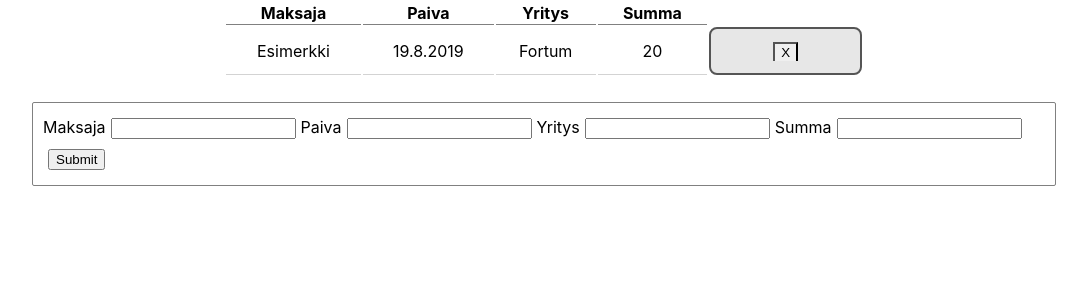
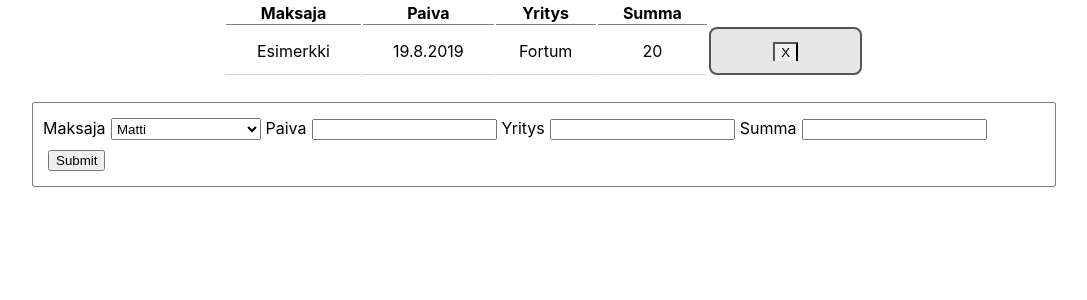
Before and after one commit to vruokon/soj_ryhmatyo_react, a React (Create React App) app: page / in a window 1280 px wide. Shown: the top 300 px of the page, without its empty margins (96-1183 px from the left). Built offline with nearby package versions, Linux system fonts and the light colour scheme.

Commit message:
Nimen valinta vetovalikosta

```diff
--- a/src/components/Form.js
+++ b/src/components/Form.js
@@ -4,7 +4,7 @@ class Form extends Component {
   constructor(props) {
     super(props);
     this.initialState = {
-      maksaja: "",
+      maksaja: "Matti",
       paiva: "",
       yritys: "",
       summa: ""
@@ -35,7 +35,11 @@ class Form extends Component {
     return (
       <form onSubmit={this.onFormSubmit}>
         <label>Maksaja</label>
-        <input type="text" name="maksaja" value={maksaja} onChange={this.handleChange} />
+          <select name="maksaja" value={maksaja} onChange={this.handleChange}>
+            <option value="Matti">Matti</option>
+            <option value="Maija">Maija</option>
+          </select>
+
         <label>Paiva</label>
         <input type="text" name="paiva" value={paiva} onChange={this.handleChange} />
         <label>Yritys</label>
--- a/src/index.css
+++ b/src/index.css
@@ -33,6 +33,13 @@ form {
   border-radius: 2px;
 }
 
+select {
+	width: 150px;
+	padding:1.5px;
+	margin: 5px;
+	resize: vertical;
+}
+
 input {
   margin: 5px;
   resize: vertical;
```
